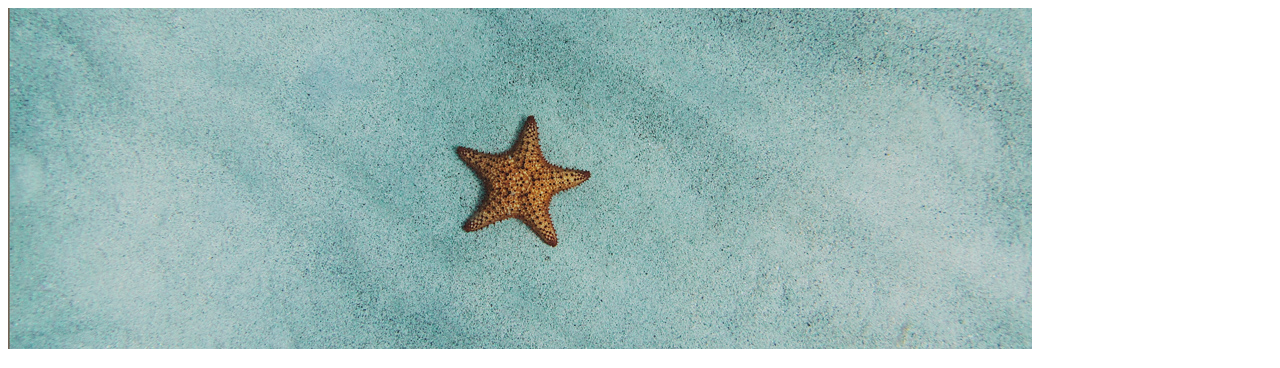
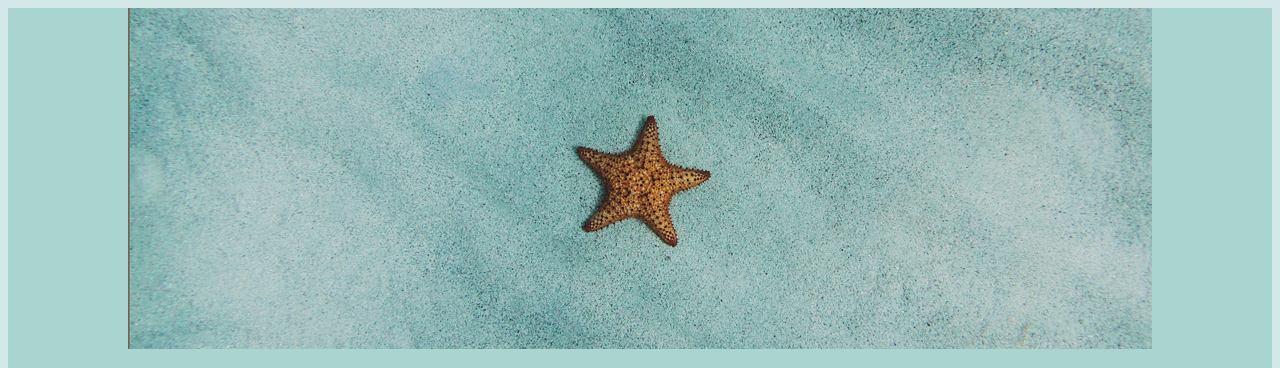
Before and after one commit to assa0097/midterm, a plain HTML site: page index.html in a window 1280 px wide. Shown: the top 368 px of the page. Drawn offline with Linux system fonts and the light colour scheme.

Commit message:
created-main.css

```diff
--- /dev/null
+++ b/css/main.css
@@ -0,0 +1,14 @@
+/* Body Styling */
+body {
+    font-family: Arial, sans-serif;
+    background-color: #d4e9e7;
+    color: black;
+    line-height: 1.6;
+}
+
+header {
+    position: relative;
+    text-align: center;
+    color: white;
+    background-color: #aad4cf;
+}
--- a/index.html
+++ b/index.html
@@ -4,6 +4,7 @@
     <meta charset="UTF-8">
     <meta name="viewport" content="width=device-width, initial-scale=1.0">
     <title>Lone Starfish</title>
+    <link rel="stylesheet" href="css/main.css">
 
 </head>
 <body>
```
